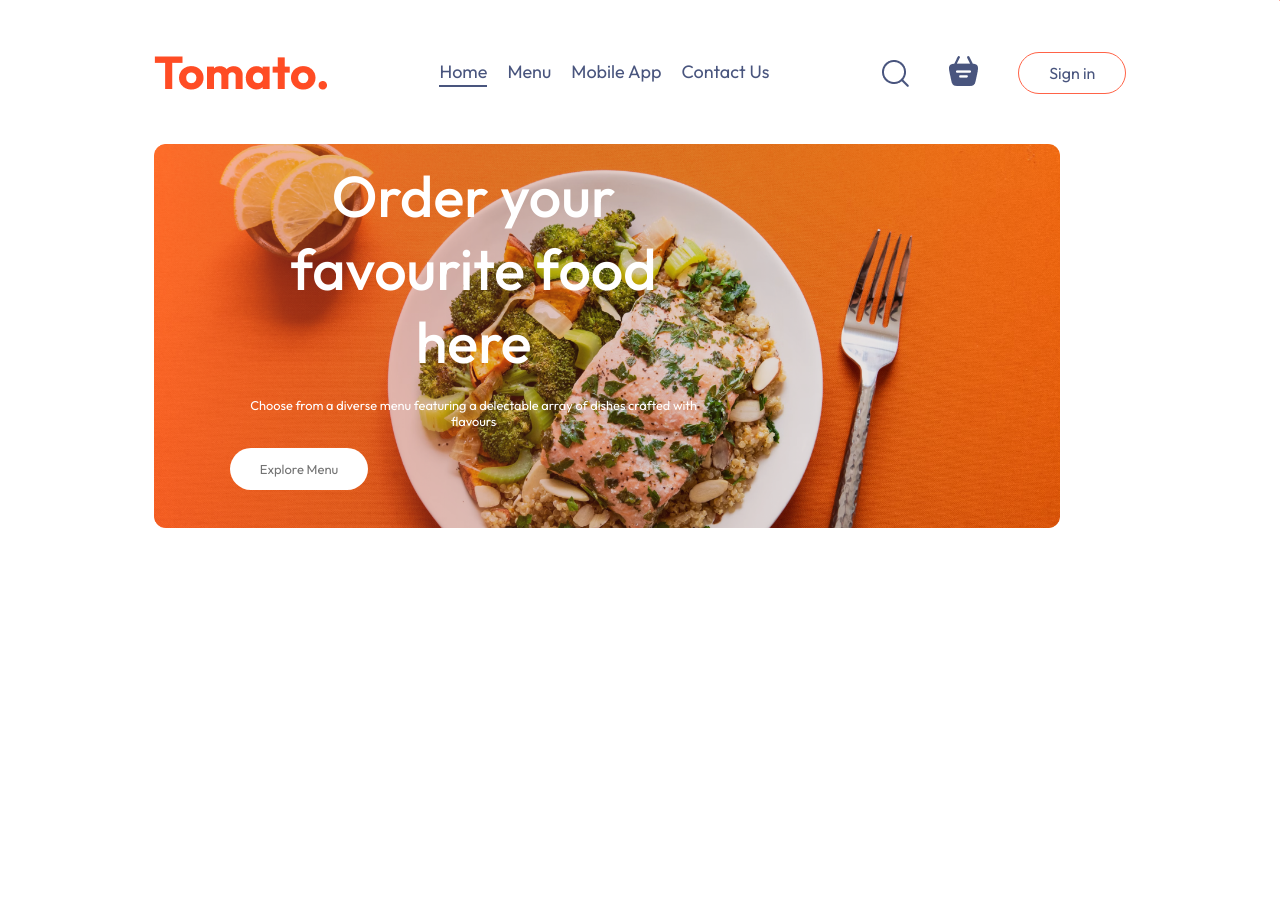
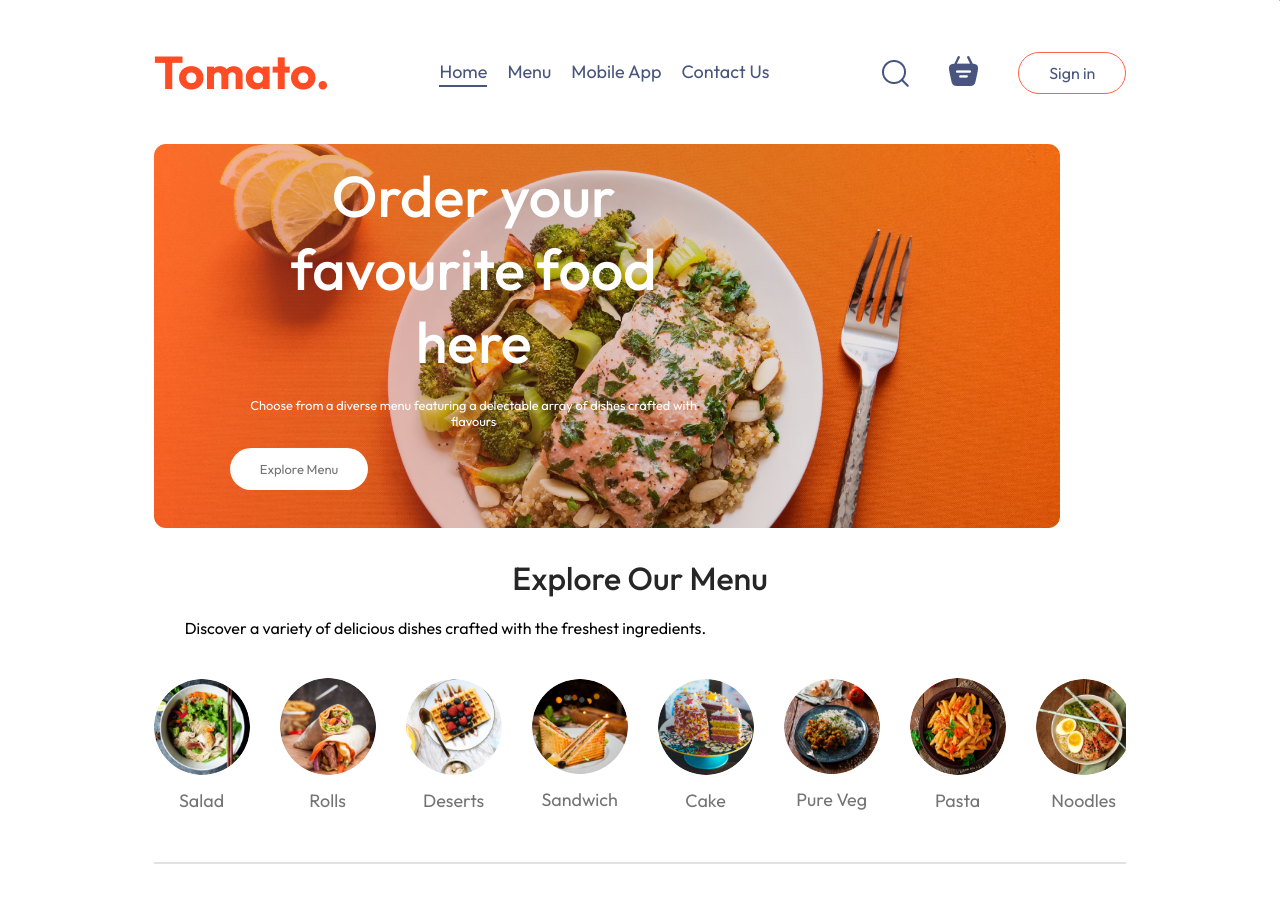
Before and after one commit to Himanshu21464/Food_Delivery, a React (Vite) app in the folder Frontend/Food_Delivery/: page / in a window 1280 px wide. Shown: the top 902 px of the page. Before the commit the page ends 800 px from the top, so only its background shows below. Built offline with nearby package versions, Linux system fonts and the light colour scheme.

Commit message:
explore menu completed

```diff
--- /dev/null
+++ b/Frontend/Food_Delivery/src/components/ExploreMenu.css
@@ -0,0 +1,52 @@
+.explore-menu {
+    display: flex;
+    flex-direction: column;
+    gap: 20px;
+}
+
+.explore-menu h1 {
+ color: #262626;
+ font-weight: 500;
+}
+
+.explore-menu-text {
+    max-width: 60%;
+    columns:#808080;
+}
+
+.explore-menu-list{
+    display: flex;
+    justify-content: space-between;
+    align-items: center;
+    gap:30px;
+    text-align: center;
+    margin: 20px 0px;
+    overflow-x: scroll;
+}
+
+.explore-menu-list::-webkit-scrollbar{
+    display: none;
+}
+
+.explore-menu-list-item img{
+    width:7.5vw;
+    min-width: 80px;
+    cursor: pointer;
+    border-radius: 50%;
+    transition: 0.2s;
+}
+
+.explore-menu-list-item p{
+    margin-top: 10px;
+    color: #747474;
+    font-size: max(1.4vw, 16px);
+    cursor: pointer;
+
+}
+
+.explore-menu hr{
+    margin: 10px 0px;
+    height:2px;
+    background-color: #e2e2e2;
+    border: none;
+}
--- /dev/null
+++ b/Frontend/Food_Delivery/src/components/ExploreMenu.jsx
@@ -0,0 +1,27 @@
+import React from 'react'
+import './ExploreMenu.css'
+import {menu_list} from '../../src/assets/frontend_assets/assets.js'
+
+function ExploreMenu() {
+  return (
+    <div className="explore-menu" id="explore-menu ">
+        <h1>Explore Our Menu</h1>
+        <p className='explore-menu-text'>Discover a variety of delicious dishes crafted with the freshest ingredients.</p>
+        <div className="explore-menu-list">
+            {menu_list.map((item, index)=>{
+                return(
+                    <div key={index} className='explore-menu-list-item'>
+                        <img src={item.menu_image} alt="" />
+                        <p>{item.menu_name}</p>
+
+                    </div>
+                )
+
+            })}
+        </div>
+        <hr />
+    </div>
+  )
+}
+
+export default ExploreMenu
--- a/Frontend/Food_Delivery/src/pages/Home/Home.jsx
+++ b/Frontend/Food_Delivery/src/pages/Home/Home.jsx
@@ -1,11 +1,13 @@
 import React from 'react'
 import './Home.css'
 import Header from '../../components/Header/Header'
+import ExploreMenu from '../../components/ExploreMenu'
 
 function Home() {
   return (
     <div className="home">
       <Header />
+      <ExploreMenu />
 
     </div>
   )
```
Also changed, not shown: Frontend/Food_Delivery/src/assets/frontend_assets/header_img.png (added).
